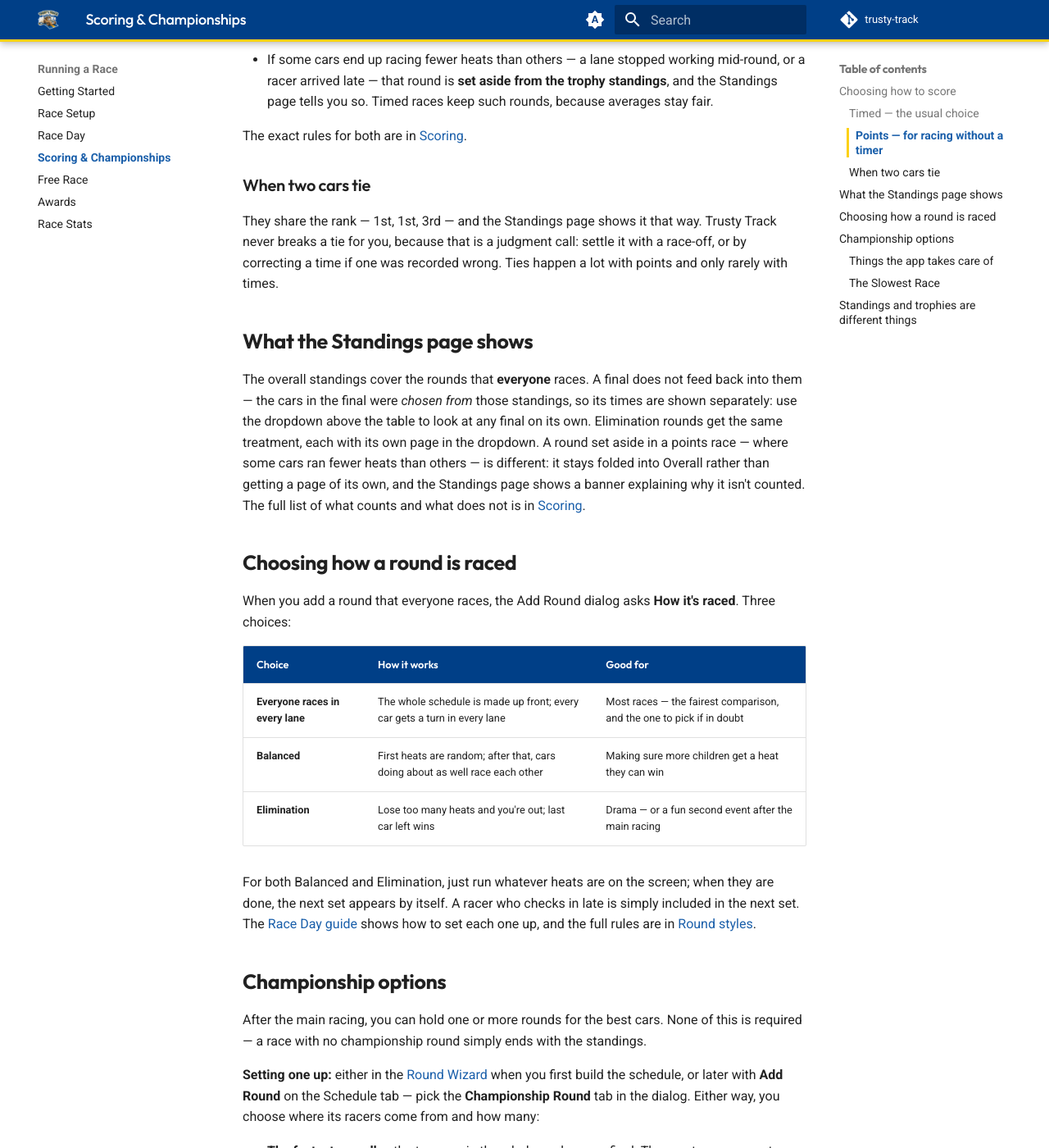
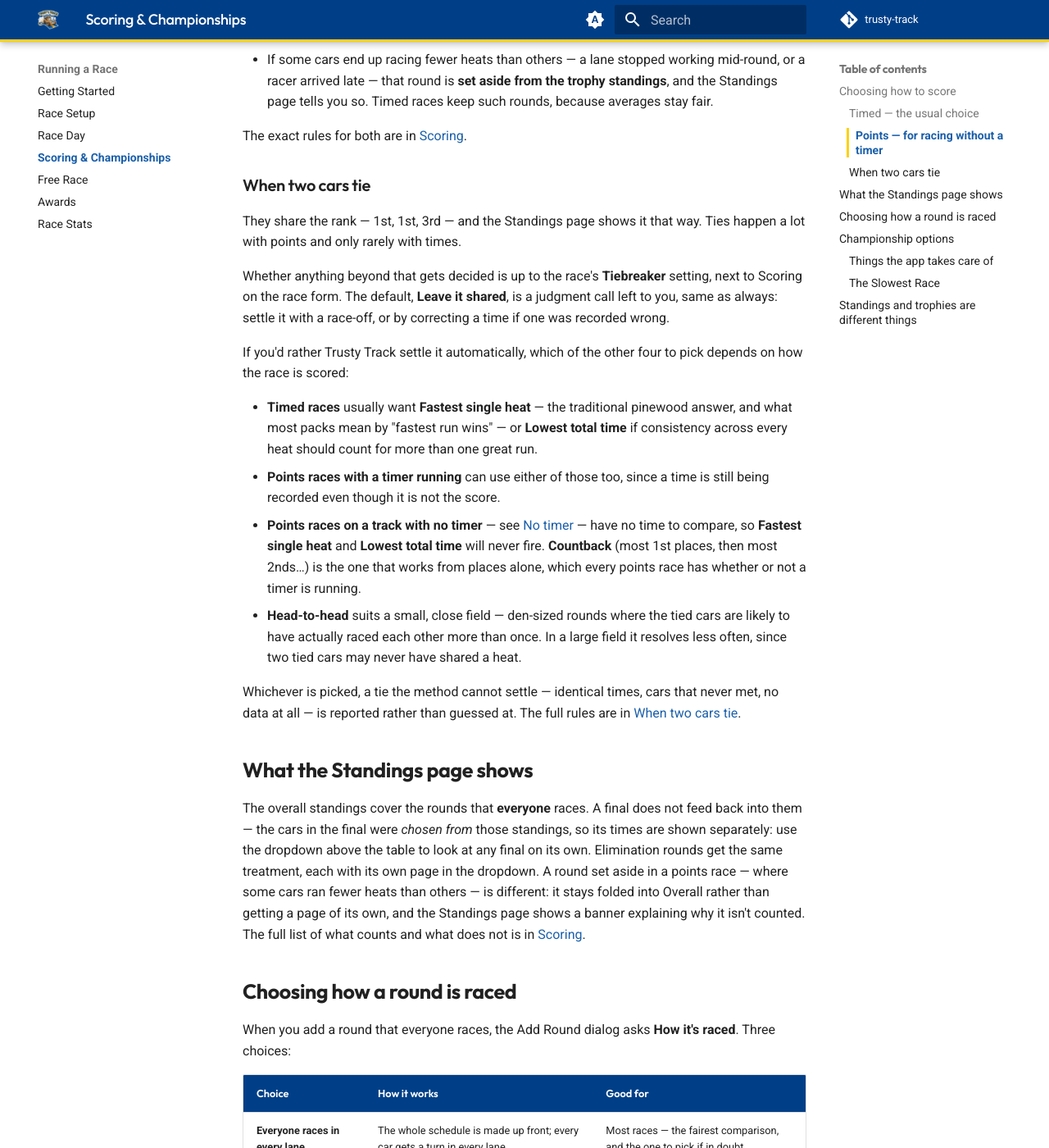
Before and after one commit to dknowles2/trusty-track, an MkDocs documentation site: the page built from docs/scoring-and-championships.md, in a window 1280 px wide and 1400 px high, scrolled down 1070 px. Shown: the whole window at 82% size. Built offline with MkDocs 1.6.1 and Material for MkDocs 9.7.7, drawn with Linux system fonts in a browser that asks for light colours; comment, search, counter and statistics services are not loaded.

Commit message:
docs: describe the tiebreaker, and correct scoring.md's tie claim (#540, part 4)
docs/reference/scoring.md's "When two cars tie" section said Trusty Track
never breaks a tie itself, which was true for the standings display but
false at the two places a tie actually decides something — a championship
cut and a speed award's recipient — even before this feature. It's now
truthful: the SHARED default reproduces that old silence, and the other
four methods (fastest single heat, lowest total time, countback,
head-to-head) are described along with the inconclusive case and where an
unresolved tie shows up (the standings note, the schedule's "Tie unresolved"
badge, the awards page's provisional marker).

docs/scoring-and-championships.md gets the decision guidance the issue
asked for — which method suits Timed vs. Points, and the Points-on-no-timer
combination two of the five can never resolve. docs/reference/race-settings.md
documents the new Ties fieldset next to Scoring. docs/race-day.md's final-
standings note is updated to match.

No screenshot caption mentioned ties. The Create New Race Event form's own
screenshot (getting-started/03-new-race-form.png) was stale from before the
RaceForm control shipped in part 3, so it's regenerated here to show the new
Ties fieldset; the rest of the doc screenshot suite was run once to check for
other drift and reverted where it was only font-rasterization noise unrelated
to this change.

Closes #540

Co-Authored-By: Claude Fable 5 <noreply@anthropic.com>

```diff
--- a/docs/scoring-and-championships.md
+++ b/docs/scoring-and-championships.md
@@ -54,9 +54,37 @@ The exact rules for both are in [Scoring](reference/scoring.md).
 ### When two cars tie
 
 They share the rank — 1st, 1st, 3rd — and the Standings page shows it that
-way. Trusty Track never breaks a tie for you, because that is a judgment
-call: settle it with a race-off, or by correcting a time if one was recorded
-wrong. Ties happen a lot with points and only rarely with times.
+way. Ties happen a lot with points and only rarely with times.
+
+Whether anything beyond that gets decided is up to the race's **Tiebreaker**
+setting, next to Scoring on the race form. The default, **Leave it shared**,
+is a judgment call left to you, same as always: settle it with a race-off,
+or by correcting a time if one was recorded wrong.
+
+If you'd rather Trusty Track settle it automatically, which of the other
+four to pick depends on how the race is scored:
+
+- **Timed races** usually want **Fastest single heat** — the traditional
+  pinewood answer, and what most packs mean by "fastest run wins" — or
+  **Lowest total time** if consistency across every heat should count for
+  more than one great run.
+- **Points races with a timer running** can use either of those too, since
+  a time is still being recorded even though it is not the score.
+- **Points races on a track with no timer** — see
+  [No timer](reference/race-settings.md#no-timer) — have no time to compare,
+  so **Fastest single heat** and **Lowest total time** will never fire.
+  **Countback** (most 1st places, then most 2nds…) is the one that works
+  from places alone, which every points race has whether or not a timer is
+  running.
+- **Head-to-head** suits a small, close field — den-sized rounds where the
+  tied cars are likely to have actually raced each other more than once.
+  In a large field it resolves less often, since two tied cars may never
+  have shared a heat.
+
+Whichever is picked, a tie the method cannot settle — identical times, cars
+that never met, no data at all — is reported rather than guessed at. The
+full rules are in
+[When two cars tie](reference/scoring.md#when-two-cars-tie).
 
 ## What the Standings page shows
 
```
Also changed, not shown: docs/race-day.md (+7 -3 lines), docs/reference/race-settings.md (+30 -0 lines), docs/reference/scoring.md (+29 -2 lines), docs/assets/screenshots/getting-started/03-new-race-form.png.
